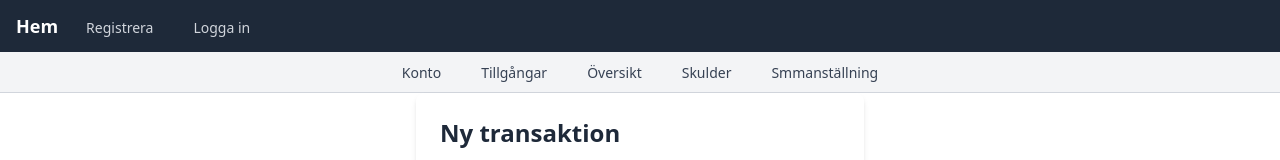
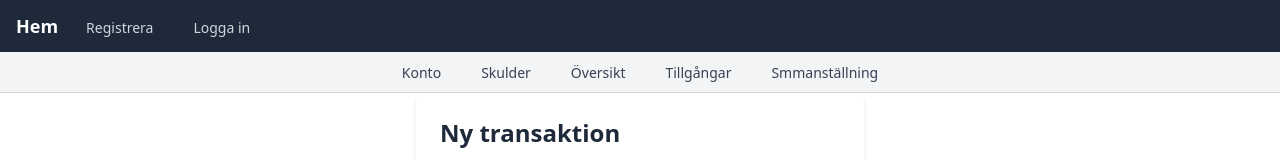
Before and after one commit to ludwig-dev/godmansbok-fe, a React (Vite) app: page /clients/1/accounts/1/transactions/new in a window 1280 px wide. Shown: the top 160 px of the page. Built offline with nearby package versions, Linux system fonts and the light colour scheme; no server answers.

Commit message:
Reorder tabs in ClientNavbar for improved navigation consistency

```diff
--- a/src/components/UI/ClientNavbar.tsx
+++ b/src/components/UI/ClientNavbar.tsx
@@ -10,9 +10,9 @@ export default function ClientNavbar() {
   // 2) Definiera klient‐specifika rutter
   const tabs: { label: string; to: string }[] = [
     { label: "Konto", to: `/clients/${cid}/accounts` },
+    { label: "Skulder", to: `/clients/${cid}/liabilities` },
+    { label: "Översikt", to: `/clients/${cid}` },
     { label: "Tillgångar", to: `/clients/${cid}/other-assets` },
-    { label: "Översikt", to: `/clients/${cid}` },
-    { label: "Skulder", to: `/clients/${cid}/liabilities` },
     { label: "Smmanställning", to: `/clients/${cid}/summary` },
   ];
 
```
